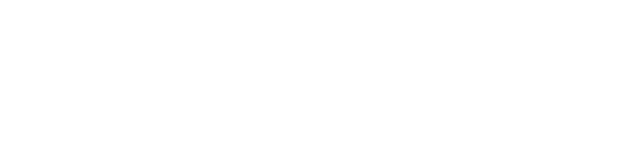
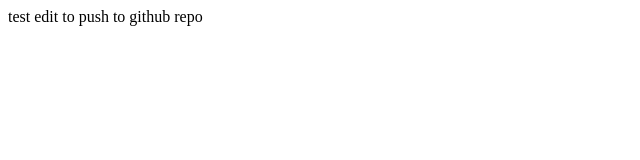
Before and after one commit to chaddrasmussen/storage_pi, a plain HTML site: page index.html in a window 1280 px wide. Shown: the whole page, without its empty margins (0-640 px from the left). Drawn offline with Linux system fonts and the light colour scheme.

Commit message:
second test edit to the rm and index.html to push

```diff
--- a/index.html
+++ b/index.html
@@ -1,6 +1,6 @@
 <!DOCTYPE html>
 <html>
     <head>
-
+        test edit to push to github repo
     </head>
 </html>
```
Also changed, not shown: 1 other file.
